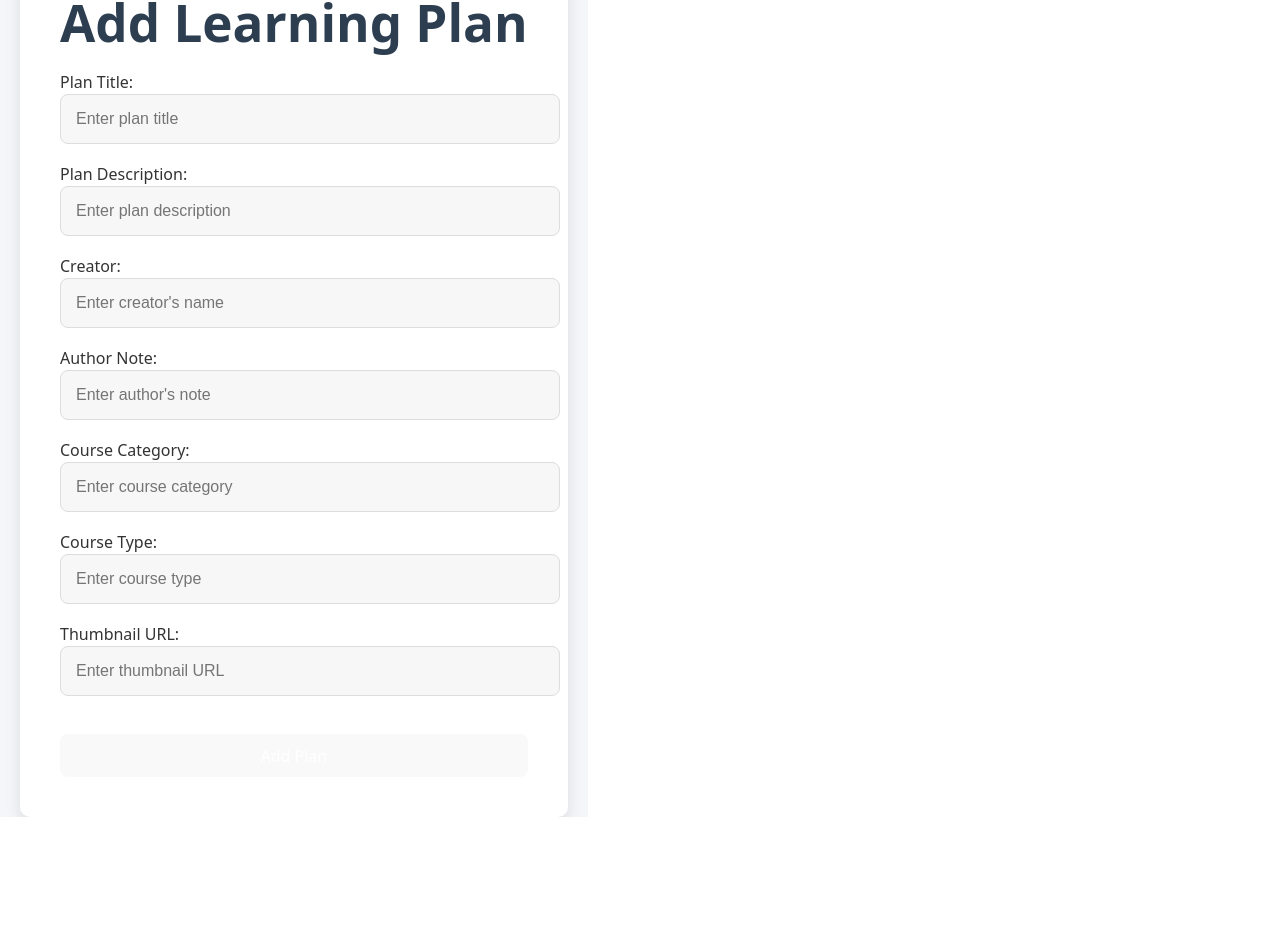
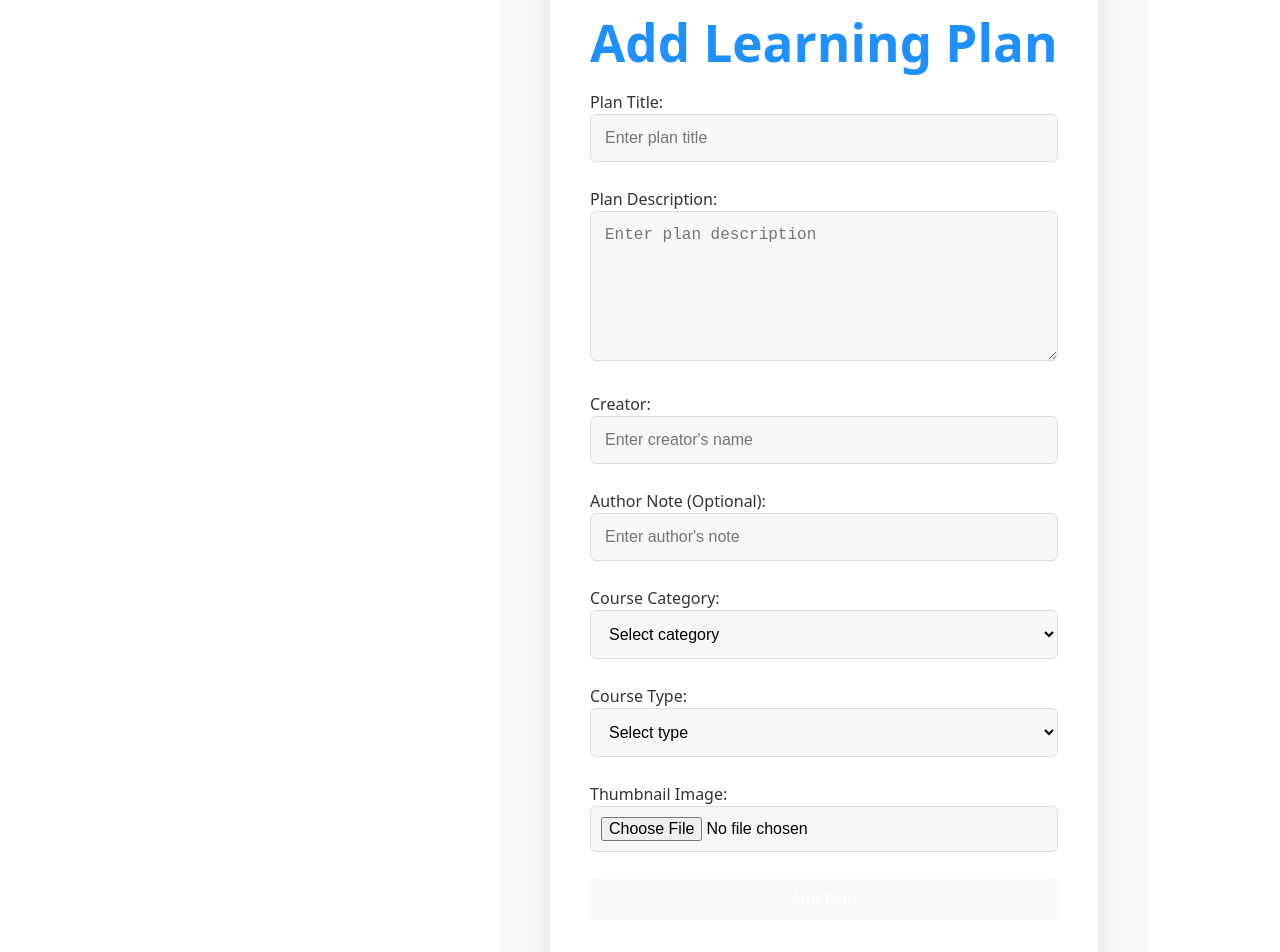
Before and after one commit to IshiniTecla/Skill-Hub, a React (Vite) app in the folder frontend/: page / in a window 1280 px wide. Shown: the part 191-1143 px from the top of the page. Before the commit the page ends 1008 px from the top, so only its background shows below. Built offline with nearby package versions, Linux system fonts and the light colour scheme.

Commit message:
Added course fee section and updated css

```diff
--- a/frontend/src/components/AddLearningPlan.jsx
+++ b/frontend/src/components/AddLearningPlan.jsx
@@ -1,6 +1,6 @@
 import React, { useState } from 'react';
 import axios from 'axios';
-import "./style.css";
+import './style.css';
 
 const AddLearningPlan = () => {
   const [title, setTitle] = useState('');
@@ -8,33 +8,35 @@ const AddLearningPlan = () => {
   const [author, setAuthor] = useState('');
   const [authorNote, setAuthorNote] = useState('');
   const [courseCategory, setCourseCategory] = useState('');
-  const [courseType, setCourseType] = useState('');
-  const [thumbnail, setThumbnail] = useState('');
+  const [courseType, setCourseType] = useState(''); // Added state for course type
+  const [courseFee, setCourseFee] = useState(''); // Added state for course fee (visible when 'Paid' is selected)
+  const [thumbnail, setThumbnail] = useState(null);  // Changed to handle image file
   const [error, setError] = useState('');
   const [successMessage, setSuccessMessage] = useState('');
-  const apiUrl = 'http://localhost:8080/api/learning-plans';
+  const apiUrl = 'http://localhost:8080/api/learning-plans';  // Make sure this endpoint is correct
 
   const handleSubmit = async (e) => {
     e.preventDefault();
 
-    // Check if any field is empty
-    if (!title || !description || !author || !authorNote || !courseCategory || !courseType || !thumbnail) {
-      setError('Please fill in all fields.');
+    // Check if any required field is empty
+    if (!title || !description || !author || !courseCategory || !courseType || !thumbnail || (courseType === 'paid' && !courseFee)) {
+      setError('Please fill in all required fields.');
       setSuccessMessage('');
       return;
     }
 
+    const formData = new FormData();
+    formData.append('title', title);
+    formData.append('description', description);
+    formData.append('author', author);
+    formData.append('authorNote', authorNote);  // Optional field
+    formData.append('courseCategory', courseCategory);
+    formData.append('courseType', courseType);
+    formData.append('courseFee', courseFee);  // Add course fee when 'Paid' is selected
+    formData.append('thumbnail', thumbnail);  // Add the file
+
     try {
-      const newPlan = {
-        title,
-        description,
-        author,
-        authorNote,
-        courseCategory,
-        courseType,
-        thumbnail
-      };
-      const response = await axios.post(apiUrl, newPlan);
+      const response = await axios.post(apiUrl, formData, { headers: { 'Content-Type': 'multipart/form-data' } });
       setError('');
       setSuccessMessage('Learning plan added successfully!');
       // Reset the form after successful submission
@@ -44,7 +46,8 @@ const AddLearningPlan = () => {
       setAuthorNote('');
       setCourseCategory('');
       setCourseType('');
-      setThumbnail('');
+      setCourseFee('');
+      setThumbnail(null);
     } catch (err) {
       setError('Error adding learning plan. Please try again.');
       setSuccessMessage('');
@@ -55,6 +58,10 @@ const AddLearningPlan = () => {
     setter(e.target.value);
     setError('');
     setSuccessMessage('');
+  };
+
+  const handleFileChange = (e) => {
+    setThumbnail(e.target.files[0]);  // Store the uploaded file
   };
 
   return (
@@ -78,12 +85,12 @@ const AddLearningPlan = () => {
 
           <div className="form-group">
             <label htmlFor="description">Plan Description:</label>
-            <input
-              type="text"
+            <textarea
               id="description"
               value={description}
               onChange={handleFieldChange(setDescription)}
               placeholder="Enter plan description"
+              rows="5"  // Larger input
             />
           </div>
 
@@ -99,7 +106,7 @@ const AddLearningPlan = () => {
           </div>
 
           <div className="form-group">
-            <label htmlFor="authorNote">Author Note:</label>
+            <label htmlFor="authorNote">Author Note (Optional):</label>
             <input
               type="text"
               id="authorNote"
@@ -111,38 +118,56 @@ const AddLearningPlan = () => {
 
           <div className="form-group">
             <label htmlFor="courseCategory">Course Category:</label>
-            <input
-              type="text"
+            <select
               id="courseCategory"
               value={courseCategory}
               onChange={handleFieldChange(setCourseCategory)}
-              placeholder="Enter course category"
-            />
+            >
+              <option value="">Select category</option>
+              <option value="Programming">Programming</option>
+              <option value="Design">Design</option>
+              <option value="Marketing">Marketing</option>
+              <option value="Business">Business</option>
+            </select>
           </div>
 
           <div className="form-group">
             <label htmlFor="courseType">Course Type:</label>
-            <input
-              type="text"
+            <select
               id="courseType"
               value={courseType}
-              onChange={handleFieldChange(setCourseType)}
-              placeholder="Enter course type"
+              onChange={(e) => { setCourseType(e.target.value); setCourseFee(''); }} // Reset courseFee when courseType changes
+            >
+              <option value="">Select type</option>
+              <option value="free">Free</option>
+              <option value="paid">Paid</option>
+            </select>
+          </div>
+
+          {courseType === 'paid' && (
+            <div className="form-group">
+              <label htmlFor="courseFee">Course Fee:</label>
+              <input
+                type="number"
+                id="courseFee"
+                value={courseFee}
+                onChange={handleFieldChange(setCourseFee)}
+                placeholder="Enter course fee"
+              />
+            </div>
+          )}
+
+          <div className="form-group">
+            <label htmlFor="thumbnail">Thumbnail Image:</label>
+            <input
+              type="file"
+              id="thumbnail"
+              onChange={handleFileChange}
+              accept="image/*"  // Only allow image files
             />
           </div>
 
-          <div className="form-group">
-            <label htmlFor="thumbnail">Thumbnail URL:</label>
-            <input
-              type="text"
-              id="thumbnail"
-              value={thumbnail}
-              onChange={handleFieldChange(setThumbnail)}
-              placeholder="Enter thumbnail URL"
-            />
-          </div>
-
-          <button type="submit" disabled={!title || !description || !author || !authorNote || !courseCategory || !courseType || !thumbnail}>
+          <button type="submit" disabled={!title || !description || !author || !courseCategory || !courseType || !thumbnail || (courseType === 'paid' && !courseFee)}>
             Add Plan
           </button>
         </form>
--- a/frontend/src/components/style.css
+++ b/frontend/src/components/style.css
@@ -1,32 +1,32 @@
 /* General container styling */
 .container {
   display: flex;
-  justify-content: center; /* Center the form horizontally */
-  align-items: center; /* Center the form vertically */
-  min-height: 100vh; /* Full height of the viewport */
-  background-color: #f4f6f9; /* Light background for a clean look */
-  margin: 0;
-  padding: 0;
+  justify-content: center; /* Centers the form horizontally */
+  align-items: center; /* Centers the form vertically */
+  min-height: 100vh; /* Takes the full height of the screen */
+  background-color: #f9f9f9; /* Light background for contrast */
+  margin-left: 500px; /* Removed large margin, now centered */
+  padding: 20px 50px; /* Adjusted padding */
+  box-sizing: border-box;
 }
 
 /* Form container styling */
 .form-container {
   width: 100%;
-  max-width: 500px; /* Form width limit for better readability */
-  background-color: #ffffff; /* White background for the form */
-  padding: 40px; /* Adequate padding inside the form */
+  max-width: 600px; /* Form width limit */
+  background-color: #ffffff; /* White background */
+  padding: 40px; /* Padding inside the form */
   border-radius: 10px; /* Rounded corners */
-  box-shadow: 0 8px 16px rgba(0, 0, 0, 0.1); /* Soft shadow for depth */
-  text-align: left; /* Align text to the left */
-  margin: 0 20px;
+  box-shadow: 0 8px 24px rgba(0, 0, 0, 0.1); /* Soft shadow for depth */
+  text-align: left;
 }
 
 /* Heading styling */
 h1 {
-  font-size: 32px; /* Large heading */
+  font-size: 32px; /* Larger, more prominent heading */
   font-weight: 600;
-  color: #2c3e50; /* Dark text for contrast */
-  margin-bottom: 20px;
+  color: #1E90FF; /* Blue color */
+  margin-bottom: 20px; /* Reduced space below the title */
   text-align: center; /* Center the heading */
 }
 
@@ -34,60 +34,77 @@ h1 {
 form {
   display: flex;
   flex-direction: column;
-  gap: 18px; /* Space between form fields */
+  gap: 25px; /* Increased space between form elements */
 }
 
 /* Label styling */
 label {
   font-size: 16px;
   font-weight: 500;
-  color: #333; /* Darker label color for better readability */
-  margin-bottom: 8px;
+  color: #333;
+  margin-bottom: 6px;
 }
 
 /* Input and select field styling */
 input,
-select {
-  padding: 15px;
+select,
+textarea {
+  padding: 14px;
   font-size: 16px;
-  border: 1px solid #ddd; /* Light border */
-  border-radius: 8px; /* Rounded corners for input fields */
+  border: 1px solid #ddd;
+  border-radius: 6px;
   width: 100%;
-  background-color: #f7f7f7; /* Slightly grey background for input fields */
-  transition: background-color 0.3s, border-color 0.3s; /* Smooth transition for focus */
+  background-color: #f7f7f7;
+  transition: background-color 0.3s, border-color 0.3s;
+  box-sizing: border-box;
+  color: black; /* Ensure text is black by default */
 }
 
-/* Focused input and select fields */
+/* Textarea specific styling (for description) */
+textarea {
+  height: 150px; /* Increased height for better visibility */
+  resize: vertical; /* Allow vertical resizing */
+}
+
+/* Focused input, select, and textarea fields */
 input:focus,
-select:focus {
+select:focus,
+textarea:focus {
   outline: none;
-  border-color: #3498db; /* Blue border when focused */
-  background-color: #ecf6ff; /* Light blue background on focus */
+  border-color: #1E90FF; /* Blue border on focus */
+  background-color: #eaf1fd; /* Light blue background on focus */
+  color: black; /* Text should remain black when focused */
 }
 
 /* Button styling */
 button {
-  padding: 15px;
-  background-color: #3498db; /* Blue background for the button */
-  color: #ffffff; /* White text */
+  padding: 14px;
+  background-color: #194d82; /* Blue button background */
+  color: #ffffff;
   font-size: 16px;
   font-weight: 600;
   border: none;
-  border-radius: 8px;
+  border-radius: 6px;
   cursor: pointer;
+  width: 100%; /* Full width button */
   transition: background-color 0.3s ease-in-out;
-  width: 100%; /* Full-width button */
-  margin-top: 20px;
 }
 
 /* Button hover effect */
 button:hover {
-  background-color: #2980b9; /* Darker blue on hover */
+  background-color: #4682B4; /* Darker blue on hover */
+}
+
+/* File input styling (for thumbnail image) */
+input[type="file"] {
+  padding: 10px;
+  background-color: #f7f7f7;
+  cursor: pointer;
 }
 
 /* Error message styling */
 .error {
-  color: #e74c3c; /* Red color for error messages */
+  color: red;
   font-size: 14px;
   font-weight: 500;
   margin-top: 10px;
@@ -96,7 +113,7 @@ button:hover {
 
 /* Success message styling */
 .success-message {
-  color: #2ecc71; /* Green color for success messages */
+  color: green;
   font-size: 14px;
   font-weight: 500;
   margin-top: 10px;
```
